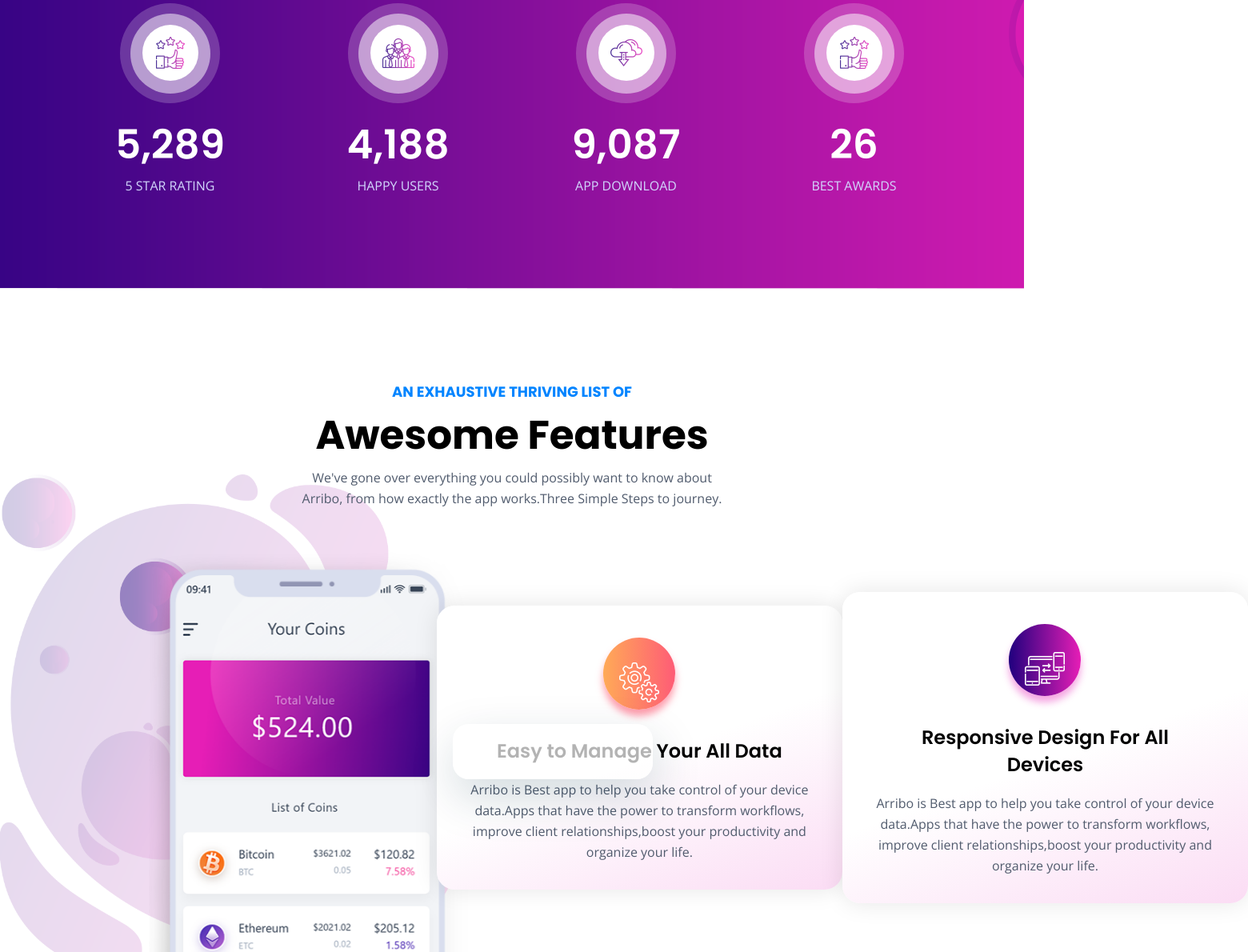
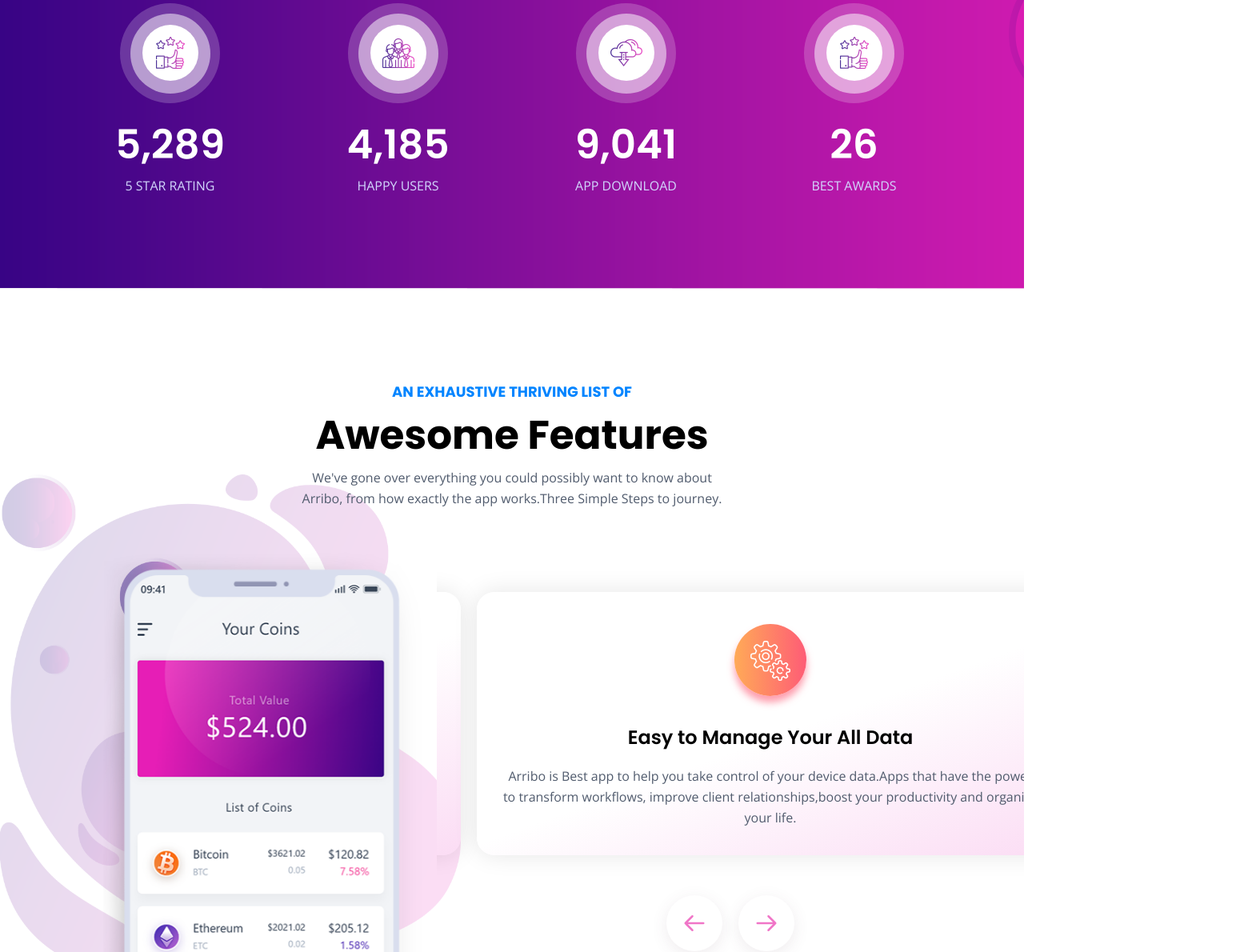
Before and after one commit to Amir-Mohseni/Aribo, a React (Create React App) app: page / in a window 1280 px wide. Shown: the part 4043-5233 px from the top of the page at 80% size, 1560 px wide, since content can reach past the window. Built offline with nearby package versions, Linux system fonts and the light colour scheme.

Commit message:
Features Slide Finished

```diff
--- a/package.json
+++ b/package.json
@@ -11,14 +11,18 @@
     "@types/react": "^17.0.6",
     "@types/react-dom": "^17.0.0",
     "@types/react-scroll": "^1.8.2",
+    "@types/react-slick": "^0.23.4",
     "bootstrap": "^4.6.0",
     "jquery": "^3.6.0",
     "popper.js": "^1.16.1",
     "react": "^17.0.2",
+    "react-countup": "^4.3.3",
     "react-dom": "^17.0.2",
+    "react-multi-carousel": "^2.6.2",
     "react-scripts": "4.0.3",
     "react-scroll": "^1.8.2",
     "react-slick": "^0.28.1",
+    "slick-carousel": "^1.8.1",
     "typescript": "^4.1.2",
     "web-vitals": "^1.0.1"
   },
--- a/src/App.css
+++ b/src/App.css
@@ -135,6 +135,76 @@ nav.navbar .container {
   }
 }
 
+
+
+/* Awesome Features Styles */
+
+.carousel-wrap {
+  /* padding-right: 20px; */
+}
+
+.awesome-feat-single .icon img {
+  padding: 0;
+}
+
+.carousel-arrows {
+  width: 100%;
+  display: flex;
+  justify-content: center;
+  align-items: center;
+
+
+}
+
+.carousel-prev {
+  margin-right: 20px;
+}
+
+.carousel-next, .carousel-prev {
+  display: flex;
+  justify-content: center;
+  align-items: center;
+  -webkit-box-shadow: 0px 5px 20px 0px rgb(94 66 85 / 10%);
+  box-shadow: 0px 5px 20px 0px rgb(94 66 85 / 10%);
+  border-radius: 50%;
+  padding: 20px;
+  cursor: pointer;
+  transition: 0.3s;
+  color: #f075c7;
+
+}
+
+.carousel-next:hover, .carousel-prev:hover {
+  background: linear-gradient(
+    55deg
+    , rgb(240, 117, 199) 0%, rgb(145, 145, 255) 100%);
+  color: #fff;
+}
+
+
+
+.carousel-next svg, .carousel-prev svg {
+  width: 30px;
+}
+
+.icon-arrow-pointing-to-right:before {
+  display: block;
+  content: "\e900";
+}
+
+.icon-arrow-pointing-to-left:before {
+  content: "\e908";
+}
+
+
+@media( min-width: 1200px ){
+
+  .react-multi-carousel-item {
+    margin: 0 10px 0 10px ;
+  }
+
+}
+
 @media( max-width: 1000px ){
 
   .navbar-toggler {
--- a/src/assets/css/responsive.css
+++ b/src/assets/css/responsive.css
@@ -128,7 +128,7 @@
     #pricing-wrap .monthly {
         right: -20px;
     }
-    #video-area {
+    #take-a-look {
         padding: 120px 0 100px;
     }
     #app-download-area {
@@ -286,7 +286,7 @@
         right: 30px;
         top: 300px;
     }
-    #video-area {
+    #take-a-look {
         padding: 110px 0 100px;
     }
     .awesome-feat-img {
@@ -606,7 +606,7 @@
     .video.title {
         padding-bottom: 500px;
     }
-    #video-area {
+    #take-a-look {
         padding: 100px 0 30px;
         background-size: cover;
         background-position: top
@@ -1097,10 +1097,10 @@
     .video.title {
         padding-bottom: 350px;
     }
-    #video-area.bg-2 {
+    #take-a-look.bg-2 {
         padding-top: 80px;
     }
-    #video-area {
+    #take-a-look {
         padding: 95px 0 15px;
         background-size: cover;
         background-position: top
@@ -1671,7 +1671,7 @@
     .video.title {
         padding-bottom: 350px;
     }
-    #video-area {
+    #take-a-look {
         padding: 85px 0 15px;
         background-size: cover;
         background-position: top
@@ -2144,7 +2144,7 @@
     .about-info-single .content p {
         font-size: 15px;
     }
-    #video-area.bg-2 {
+    #take-a-look.bg-2 {
         padding-top: 65px;
     }
     .card .card-header a::after {
--- a/src/components/AwesomeFeatures.tsx
+++ b/src/components/AwesomeFeatures.tsx
@@ -1,96 +1,154 @@
-import React from 'react'
-import AppMockUp3 from '../assets/images/app-mocup-3.png'
-import IconSetting from '../assets/images/icon-setting.png'
-import IconResponsive from '../assets/images/icon-responsive.png'
+import React, { useState, MutableRefObject } from "react";
+import AppMockUp3 from "../assets/images/app-mocup-3.png";
+import IconSetting from "../assets/images/icon-setting.png";
+import IconResponsive from "../assets/images/icon-responsive.png";
+import Carousel from "react-multi-carousel";
+import "react-multi-carousel/lib/styles.css";
 
 export default function AwesomeFeatures() {
+
+  const [carousel,setCarousel] = useState< Carousel | null >(null)
+
+  const responsive = {
+    // superLargeDesktop: {
+    //   breakpoint: { max: 5000, min: 1920 },
+    //   items: 2,
+    // },
+    // LargeDesktop: {
+    //   breakpoint: { max: 5000, min: 1600 },
+    //   items: 2,
+    // },
+    desktop: {
+      breakpoint: { max: 200000, min: 1200 },
+      items: 2,
+    },
+    mobile: {
+      breakpoint: { max: 1200, min: 0 },
+      items: 1,
+    },
+  };
+
   return (
     <section id="awesome-feat-area" className="bg-1">
       <div className="container">
         <div className="row">
-
           {/* start section heading */}
           <div className="col-lg-6 offset-lg-3 col-md-8 offset-md-2">
             <div className="section-heading text-center">
               <h5>an exhaustive thriving list of</h5>
               <h2>Awesome Features</h2>
-                        <p>We've gone over everything you could possibly want to know about Arribo, from how exactly the app works.Three Simple Steps to journey.</p>
+              <p>
+                We've gone over everything you could possibly want to know about
+                Arribo, from how exactly the app works.Three Simple Steps to
+                journey.
+              </p>
             </div>
           </div>
           {/* end section heading */}
-
         </div>
       </div>
+
       <div className="row">
-
         {/* start feature images */}
         <div className="col-md-5">
           <div className="awesome-feat-img text-center">
-
             <a href="/" data-owl-item="1" className="feature-link active">
-
               <div className="feat-screen-single">
                 <img src={AppMockUp3} className="img-fluid" alt="" />
               </div>
-
             </a>
-
-                    <a href="/" data-owl-item="2" className="feature-link">
-
-                        <div className="feat-screen-single">
-                            <img src={AppMockUp3} className="img-fluid" alt="" />
-                        </div>
-
-                    </a>
-
-                    <a href="/" data-owl-item="3" className="feature-link">
-
-                        <div className="feat-screen-single">
-                            <img src={AppMockUp3} className="img-fluid" alt="" />
-                        </div>
-
-                    </a>
-
-                    <a href="/" data-owl-item="4" className="feature-link">
-
-                        <div className="feat-screen-single">
-                            <img src={AppMockUp3} className="img-fluid" alt="" />
-                        </div>
-
-                    </a>
-
           </div>
         </div>
         {/* end feature images */}
 
-            <div className="col-md-7">
-                <div className="feat-carousel-wrap">
-                    <div className="awesome-feat-carousel d-flex justify-center align-items-center">
+        <div className="col-md-7 carousel-wrap">
+          {/* <div className="feat-carousel-wrap"> */}
+            {/* <div className="awesome-feat-carousel owl-carousel"> */}
+
+              <Carousel
+                ref={ (el) => setCarousel(el) }
+                additionalTransfrom={0}
+                arrows={false}
+                autoPlaySpeed={3000}
+                centerMode={false}
+                className="family-carousel"
+                containerClass="container-with-dots"
+                dotListClass=""
+                draggable
+                focusOnSelect={false}
+                infinite={true}
+                itemClass=""
+                keyBoardControl
+                minimumTouchDrag={80}
+                renderButtonGroupOutside={false}
+                renderDotsOutside={false}
+                responsive={responsive}
+                showDots={false}
+                sliderClass=""
+                slidesToSlide={1}
+                swipeable
+              >
 
                 <div className="awesome-feat-single text-center">
-
                   <div className="icon">
                     <img src={IconSetting} className="img-fluid" alt="" />
                   </div>
                   <h3>Easy to Manage Your All Data</h3>
-                            <p>Arribo is Best app to help you take control of your device data.Apps that have the power to transform workflows, improve client relationships,boost your productivity and organize your life. </p>
-
+                  <p>
+                    Arribo is Best app to help you take control of your device
+                    data.Apps that have the power to transform workflows,
+                    improve client relationships,boost your productivity and
+                    organize your life.{" "}
+                  </p>
                 </div>
 
                 <div className="awesome-feat-single text-center">
-
                   <div className="icon two">
                     <img src={IconResponsive} className="img-fluid" alt="" />
                   </div>
                   <h3>Responsive Design For All Devices</h3>
-                            <p>Arribo is Best app to help you take control of your device data.Apps that have the power to transform workflows, improve client relationships,boost your productivity and organize your life. </p>
+                  <p>
+                    Arribo is Best app to help you take control of your device
+                    data.Apps that have the power to transform workflows,
+                    improve client relationships,boost your productivity and
+                    organize your life.{" "}
+                  </p>
+                </div>
 
+                <div className="awesome-feat-single text-center">
+                  <div className="icon two">
+                    <img src={IconResponsive} className="img-fluid" alt="" />
+                  </div>
+                  <h3>Responsive Design For All Devices</h3>
+                  <p>
+                    Arribo is Best app to help you take control of your device
+                    data.Apps that have the power to transform workflows,
+                    improve client relationships,boost your productivity and
+                    organize your life.{" "}
+                  </p>
+                </div>
+
+              </Carousel>
+
+              <div className="carousel-arrows">
+
+                <div className="carousel-prev" onClick={ () => carousel?.previous(1) }>
+                    <svg xmlns="http://www.w3.org/2000/svg" fill="none" viewBox="0 0 24 24" stroke="currentColor">
+                        <path strokeLinecap="round" strokeLinejoin="round" strokeWidth="2" d="M10 19l-7-7m0 0l7-7m-7 7h18" />
+                    </svg>
+                </div>
+
+                <div className="carousel-next" onClick={ () => carousel?.next(1) } >
+                    <svg xmlns="http://www.w3.org/2000/svg" fill="none" viewBox="0 0 24 24" stroke="currentColor">
+                        <path strokeLinecap="round" strokeLinejoin="round" strokeWidth="2" d="M14 5l7 7m0 0l-7 7m7-7H3" />
+                    </svg>
                 </div>
 
               </div>
-                </div>
+            {/* </div> */}
+          {/* </div> */}
         </div>
       </div>
     </section>
-  )
+  );
 }
--- a/src/components/TakeALook.tsx
+++ b/src/components/TakeALook.tsx
@@ -1,13 +1,32 @@
-import React from 'react'
-import IconCloud from '../assets/images/icon-cloud.png'
-import IconUser from '../assets/images/icon-user.png'
-import IconLike from '../assets/images/icon-like.png'
-import IconTrophy from '../assets/images/icon-like.png'
+import React from "react";
+import IconCloud from "../assets/images/icon-cloud.png";
+import IconUser from "../assets/images/icon-user.png";
+import IconLike from "../assets/images/icon-like.png";
+import IconTrophy from "../assets/images/icon-like.png";
+import CountUp from "react-countup";
 
 export default function TakeALook() {
+
+  const startCounting = (start: Function | undefined) => {
+
+      function onScroll() {
+
+        if( !start ) return
+
+        const treshold = document.getElementById('take-a-look')
+
+        if ( ( treshold?.offsetTop || 0 ) - window.scrollY < 0 ) {
+          start()
+          window.removeEventListener( 'scroll', onScroll )
+        }
+    }
+
+    window.addEventListener("scroll", onScroll )
+
+  }
+
   return (
     <section id="take-a-look" className="bg-1">
-
       <div className="video-cont d-table text-center">
         <div className="d-table-cell align-middle">
           <div className="video-overlay"></div>
@@ -21,7 +40,11 @@ export default function TakeALook() {
             <div className="video title">
               <h5>Explore Amazing features</h5>
               <h2>That will boost your productivity</h2>
-                        <p>With our wide range of features, you can create a custom app no matter what your niche: restaurant, Realtor, small business,rock band, and all the rest!</p>
+              <p>
+                With our wide range of features, you can create a custom app no
+                matter what your niche: restaurant, Realtor, small business,rock
+                band, and all the rest!
+              </p>
             </div>
           </div>
         </div>
@@ -30,20 +53,31 @@ export default function TakeALook() {
             <div className="counter title">
               <h5>Take a Look at our</h5>
               <h2 className="text-white">Some Facts</h2>
-                        <p>Arribo enables all its users with constant support and wide set of tools to develop and grow their businesses and projects.some of our favorite facts that you might not have known.
+              <p>
+                Arribo enables all its users with constant support and wide set
+                of tools to develop and grow their businesses and projects.some
+                of our favorite facts that you might not have known.
               </p>
             </div>
           </div>
         </div>
         <div className="row">
-
           {/* start counter single */}
           <div className="col-md-3 col-6">
             <div className="counter-single">
               <div className="icon">
                 <img src={IconLike} className="img-fluid" alt="" />
               </div>
-                        <h2>5,289</h2>
+              <h2>
+                <CountUp start={0} end={5289} duration={2.75} separator="," delay={0} >
+                    {({ countUpRef, start }) => (
+                        <div>
+                            <span ref={countUpRef} />
+                            { startCounting(start) }
+                        </div>
+                    )}
+                </CountUp>
+              </h2>
               <p>5 star Rating</p>
             </div>
           </div>
@@ -55,7 +89,16 @@ export default function TakeALook() {
               <div className="icon">
                 <img src={IconUser} className="img-fluid" alt="" />
               </div>
-                        <h2>4,188</h2>
+              <h2>
+                <CountUp start={0} end={4188} duration={4} separator="," >
+                    {({ countUpRef, start }) => (
+                        <div>
+                            <span ref={countUpRef} />
+                            { startCounting(start) }
+                        </div>
+                    )}
+                </CountUp>
+              </h2>
               <p>Happy Users</p>
             </div>
           </div>
@@ -67,7 +110,16 @@ export default function TakeALook() {
               <div className="icon">
                 <img src={IconCloud} className="img-fluid" alt="" />
               </div>
-                        <h2>9,087</h2>
+              <h2>
+                <CountUp start={0} end={9087} duration={5} separator="," >
+                    {({ countUpRef, start }) => (
+                        <div>
+                            <span ref={countUpRef} />
+                            { startCounting(start) }
+                        </div>
+                    )}
+                </CountUp>
+              </h2>
               <p>app download</p>
             </div>
           </div>
@@ -79,14 +131,22 @@ export default function TakeALook() {
               <div className="icon">
                 <img src={IconTrophy} className="img-fluid" alt="" />
               </div>
-                        <h2>26</h2>
+              <h2>
+                <CountUp start={0} end={26} duration={5.5} separator="," >
+                    {({ countUpRef, start }) => (
+                        <div>
+                            <span ref={countUpRef} />
+                            { startCounting(start) }
+                        </div>
+                    )}
+                </CountUp>
+              </h2>
               <p>Best Awards</p>
             </div>
           </div>
           {/* end counter single */}
-
         </div>
       </div>
     </section>
-  )
+  );
 }
--- a/src/index.tsx
+++ b/src/index.tsx
@@ -6,8 +6,8 @@ import './index.css';
 import './assets/css/icofont.min.css';
 import 'bootstrap/dist/css/bootstrap.min.css'
 import 'bootstrap/dist/css/bootstrap-reboot.min.css'
+import './assets/css/style.css';
 import './assets/css/responsive.css';
-import './assets/css/style.css';
 
 // JS Imports
 import 'bootstrap/dist/js/bootstrap'
```
Also changed, not shown: 1 other file (tests, documents, lock files or other folders). Lines whose indentation alone changed are shown as unchanged.
